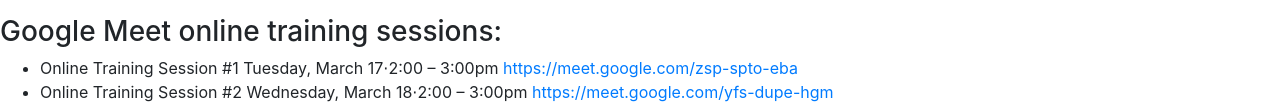
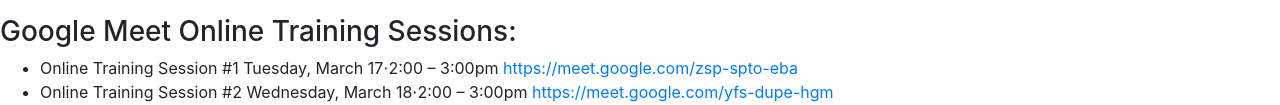
Before and after one commit to SFAI/onlinetraining, a plain HTML site: page index.html in a window 1280 px wide. Shown: the part 287-392 px from the top of the page. Drawn offline with nearby package versions, Linux system fonts and the light colour scheme.

Commit message:
Update index.html

```diff
--- a/index.html
+++ b/index.html
@@ -43,7 +43,7 @@
         <li><a href="https://www.collegeart.org/news/2020/03/09/coronavirus-online-resources-for-teaching-remotely/">
                 List of resources to assist with teaching remotely by the College Art Association</a></li>
     </ul>
-    <h3>Google Meet online training sessions:</h3>
+    <h3>Google Meet Online Training Sessions:</h3>
     <ul>
         <li>Online Training Session #1 Tuesday, March 17⋅2:00 – 3:00pm <a
                 href="https://meet.google.com/zsp-spto-eba">https://meet.google.com/zsp-spto-eba</a></li>
@@ -81,14 +81,6 @@
         <li>Technical Support: email support@sfai.edu</li>
     </ul>
 
-
-
-
-
-
-
-
-
     <!-- Optional JavaScript -->
     <!-- jQuery first, then Popper.js, then Bootstrap JS -->
     <script src="https://code.jquery.com/jquery-3.4.1.slim.min.js"
```
